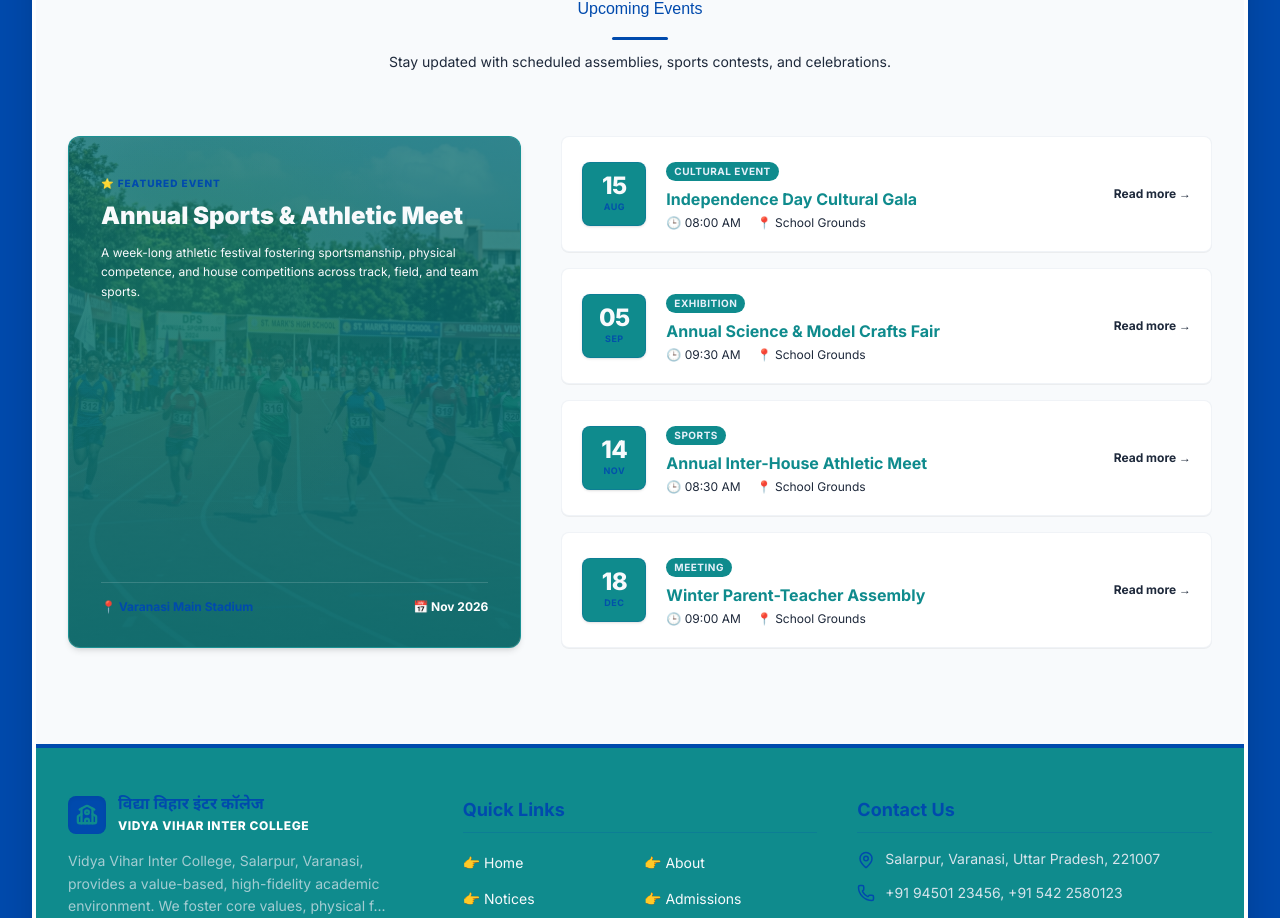
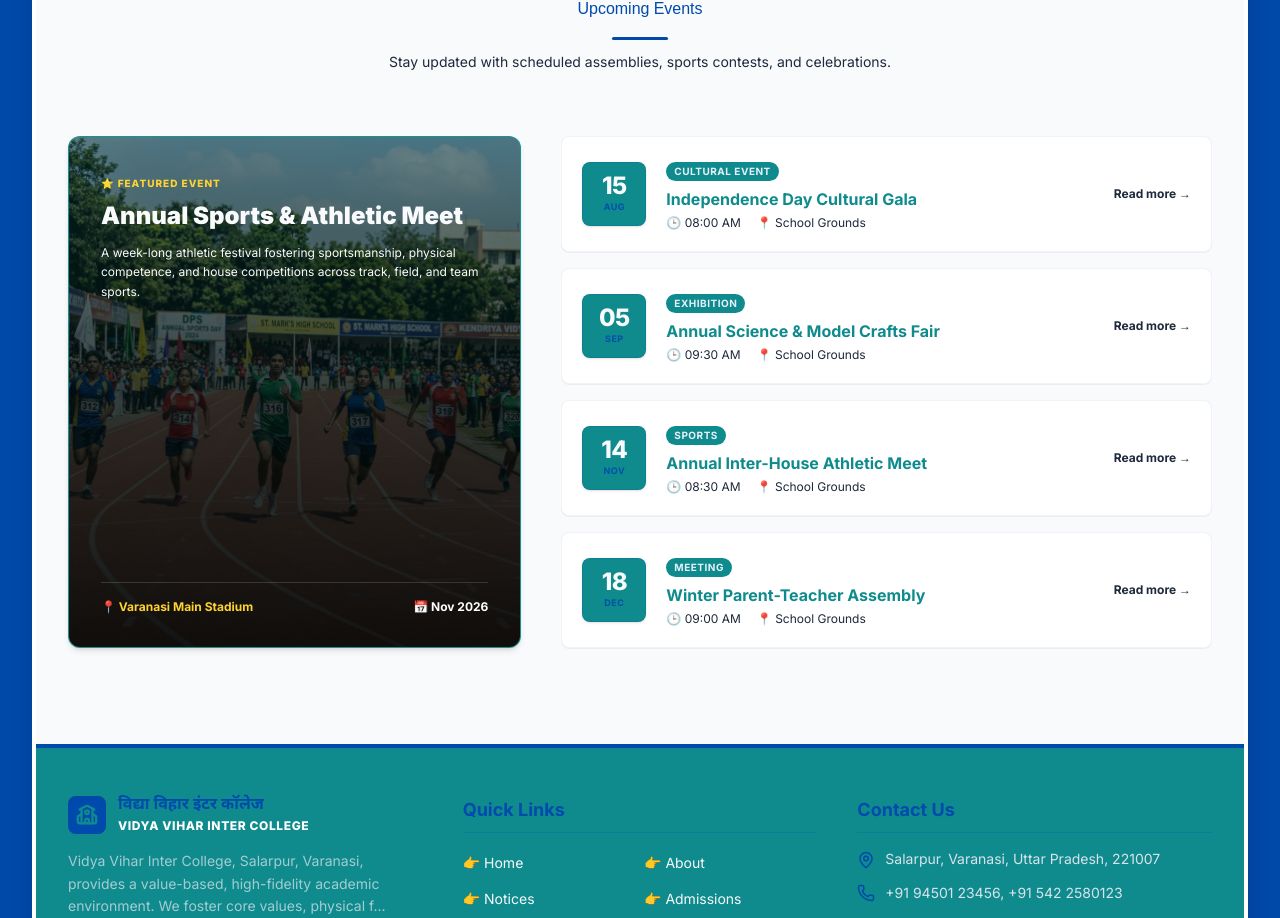
Before and after one commit to Vision-creator-999/school-demo-web, a React (Vite) app: page / in a window 1280 px wide. Shown: the part 5134-6052 px from the top of the page. Built offline with nearby package versions, Linux system fonts and the light colour scheme.

Commit message:
feat: use neutral black gradient overlay and bright text colors in featured sports card for high contrast and consistency

```diff
--- a/src/pages/Home.tsx
+++ b/src/pages/Home.tsx
@@ -617,11 +617,10 @@ export const Home: React.FC = () => {
               alt="Annual Sports"
               className="absolute inset-0 w-full h-full object-cover z-0 opacity-70 group-hover:scale-105 transition-transform duration-700"
             />
-            <div className="absolute inset-0 bg-gradient-to-t from-primary-dark/95 via-primary-dark/85 to-primary-dark/65 z-0 pointer-events-none" />
-            <div className="absolute inset-0 bg-[radial-gradient(circle_at_30%_30%,rgba(46,139,87,0.25),transparent_50%)] pointer-events-none z-0" />
+            <div className="absolute inset-0 bg-gradient-to-t from-black/90 via-black/70 to-black/35 z-0 pointer-events-none" />
 
             <div className="relative z-10">
-              <span className="text-[10px] text-accent font-extrabold uppercase tracking-widest font-sans">
+              <span className="text-[10px] text-amber-300 font-extrabold uppercase tracking-widest font-sans">
                 ⭐ Featured Event
               </span>
               <h4 className={`text-2xl font-black mt-2 leading-tight ${isHindi ? 'font-devanagari text-xl' : 'font-serif'}`}>
@@ -635,7 +634,7 @@ export const Home: React.FC = () => {
             </div>
 
             <div className="relative z-10 mt-8 border-t border-white/15 pt-4 flex justify-between items-center text-xs font-bold font-sans">
-              <span className="text-accent">📍 Varanasi Main Stadium</span>
+              <span className="text-amber-300">📍 Varanasi Main Stadium</span>
               <span className="text-white">📅 Nov 2026</span>
             </div>
           </div>
```
